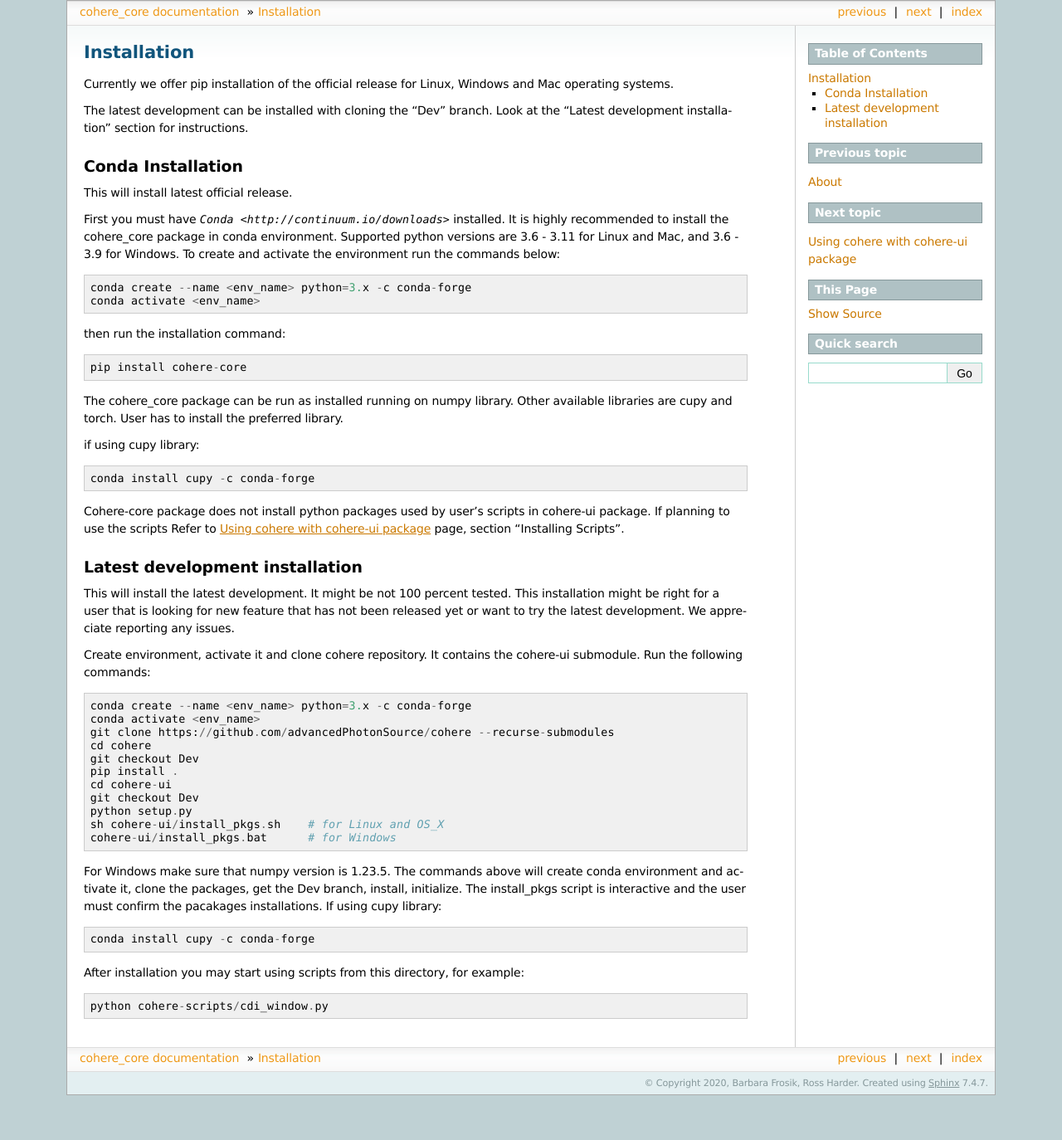
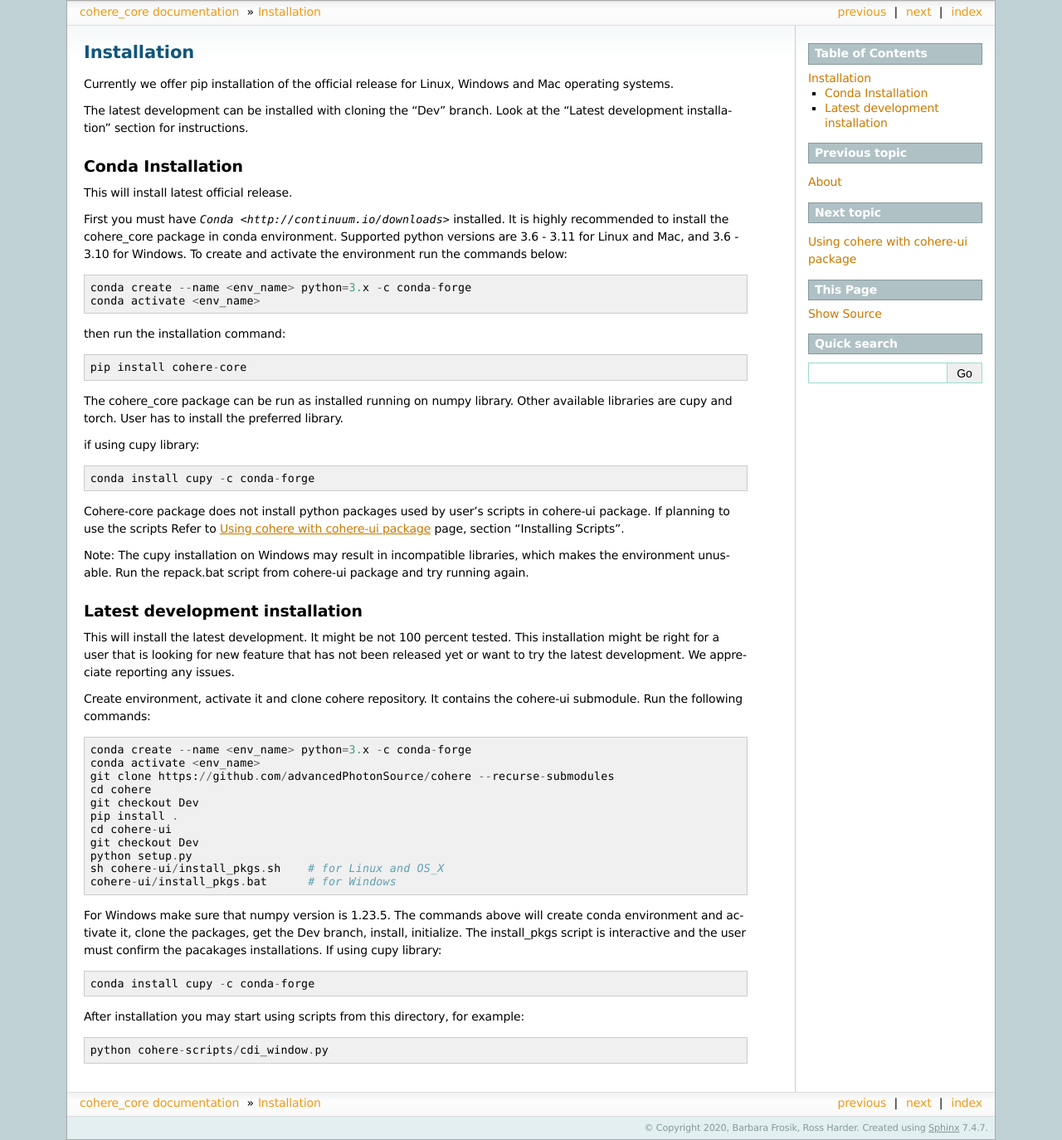
Before and after one commit to AdvancedPhotonSource/cohere, a Sphinx documentation site: the page built from docs/source/installation.rst, in a window 1280 px wide. Shown: the whole page at 83% size. Built offline with Sphinx 7.4.7, drawn with Linux system fonts in a browser that asks for light colours; pages that are not in the unit, such as notebooks, are missing from menus; before the commit the page ends 1320 px from its top, so only the background shows below that.

Commit message:
added installation details

```diff
--- a/docs/source/installation.rst
+++ b/docs/source/installation.rst
@@ -10,7 +10,7 @@
 This will install latest official release.
 
 First you must have `Conda <http://continuum.io/downloads>` installed.
-It is highly recommended to install the cohere_core package in conda environment. Supported python versions are 3.6 - 3.11 for Linux and Mac, and 3.6 - 3.9 for Windows.
+It is highly recommended to install the cohere_core package in conda environment. Supported python versions are 3.6 - 3.11 for Linux and Mac, and 3.6 - 3.10 for Windows.
 To create and activate the environment run the commands below::
 
     conda create --name <env_name> python=3.x -c conda-forge
@@ -25,6 +25,8 @@
 
     conda install cupy -c conda-forge
 Cohere-core package does not install python packages used by user's scripts in cohere-ui package. If planning to use the scripts Refer to :ref:`use` page, section "Installing Scripts".
+
+Note: The cupy installation on Windows may result in incompatible libraries, which makes the environment unusable. Run the repack.bat script from cohere-ui package and try running again.
 
 Latest development installation
 ===============================
```
